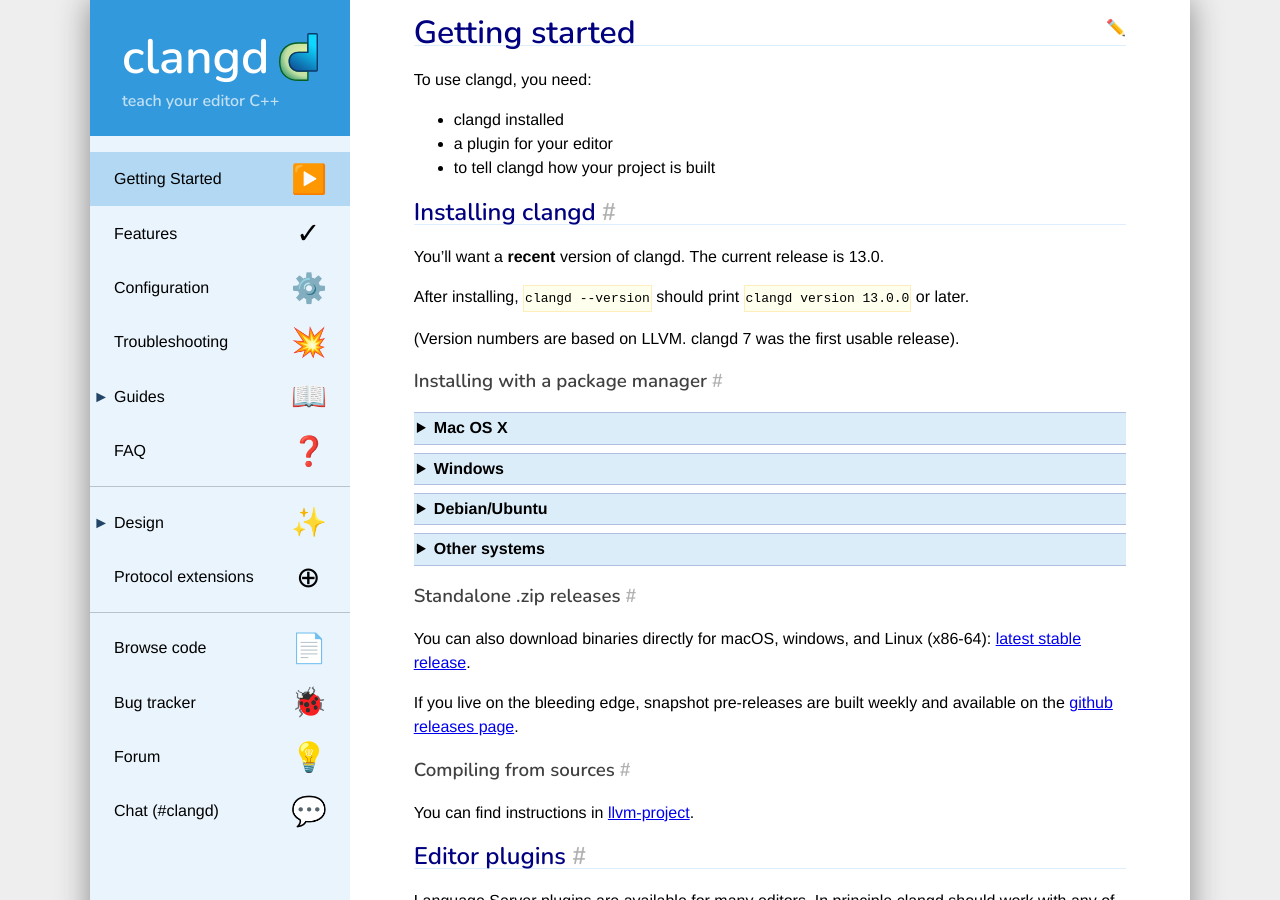
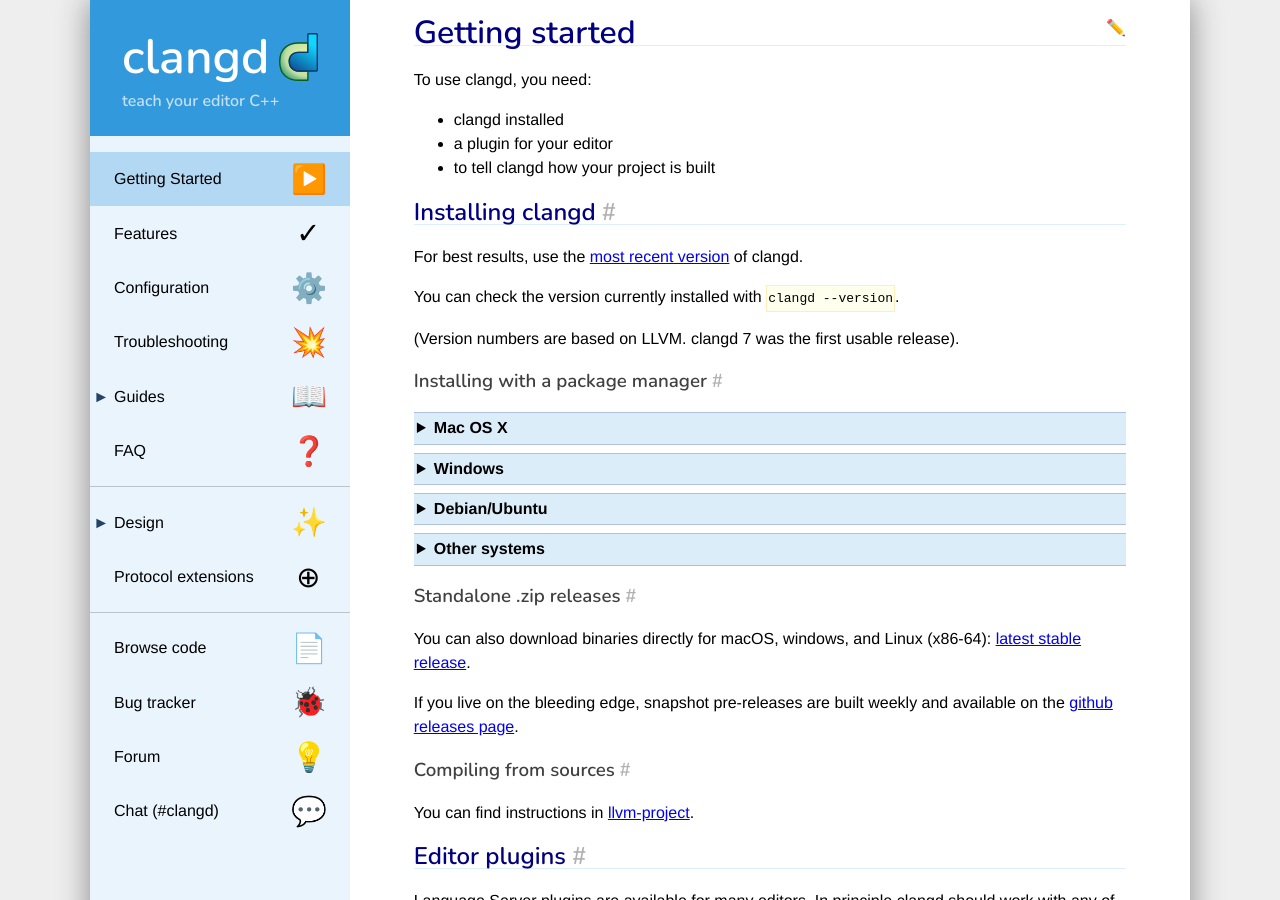
Before and after one commit to llvm/clangd-www, a Jekyll site: the page built from installation.md, in a window 1280 px wide and 900 px high. Built offline with Jekyll 4.4.1, drawn with Linux system fonts in a browser that asks for light colours; our own code applies the rules of GitHub Pages for plain Markdown files.

Commit message:
Update installation instructions to avoid explicitly referring to the latest version number

```diff
--- a/installation.md
+++ b/installation.md
@@ -8,9 +8,9 @@
 
 ## Installing clangd
 
-You'll want a **recent** version of clangd. The current release is 13.0.
+For best results, use the [most recent version](https://github.com/clangd/clangd/releases/latest) of clangd.
 
-After installing, `clangd --version` should print `clangd version 13.0.0` or later.
+You can check the version currently installed with `clangd --version`.
 
 (Version numbers are based on LLVM. clangd 7 was the first usable release).
 
```
